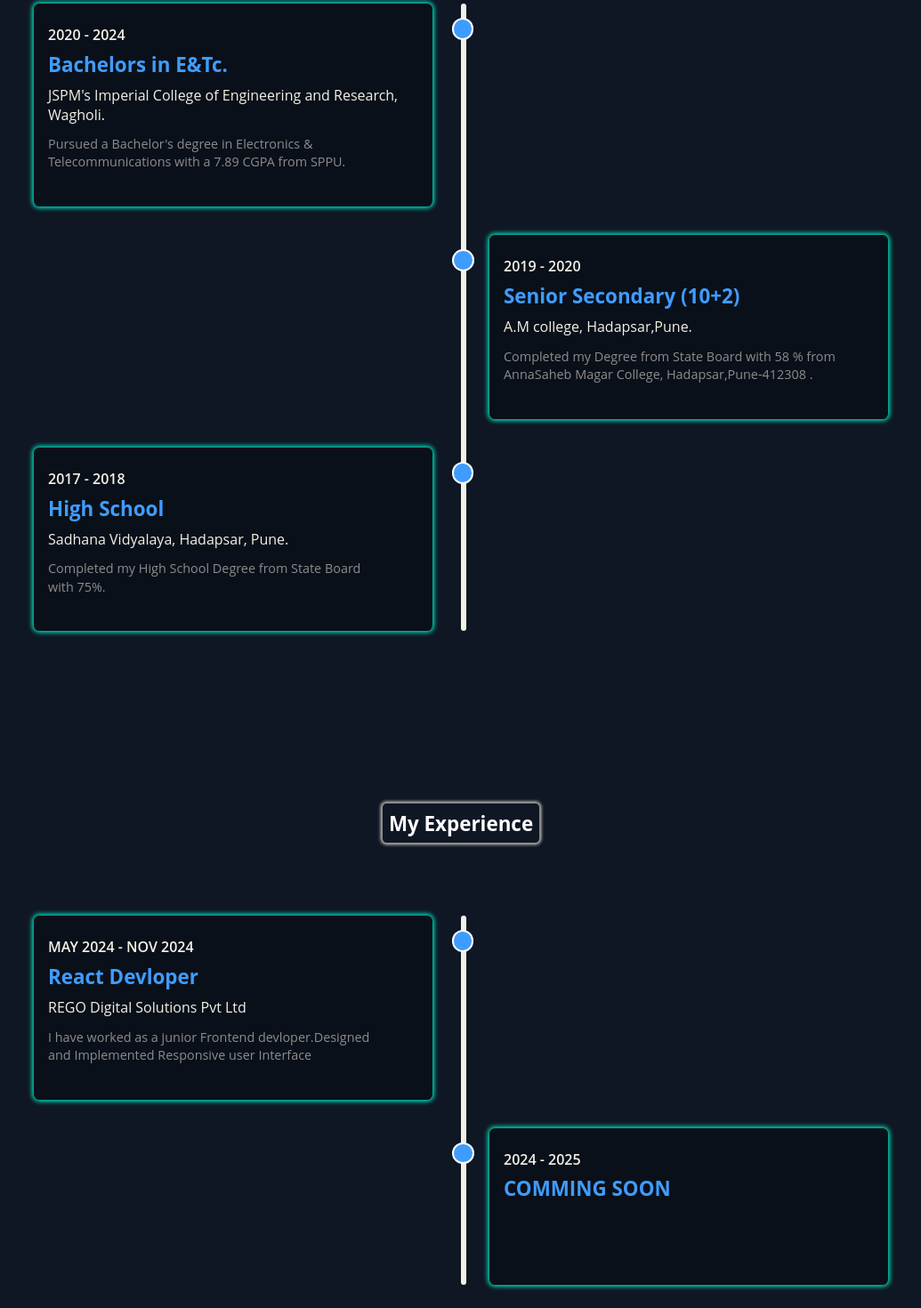
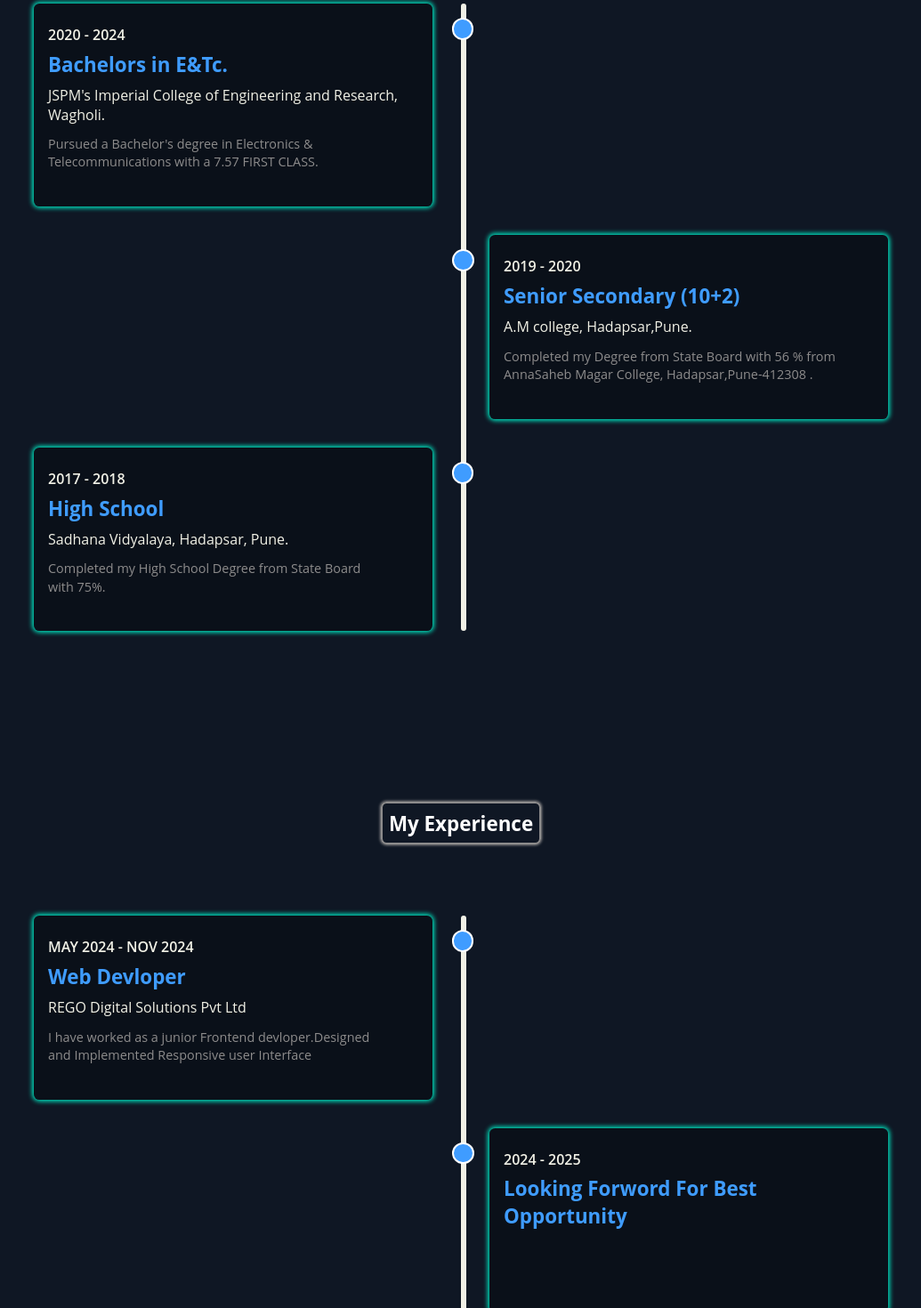
Before and after one commit to Satyampawarsp/Personal-portfolio-React, a React (Create React App) app: page / in a window 1280 px wide. Shown: the part 1007-2477 px from the top of the page at 89% size, without its empty margins (122-1157 px from the left). Built offline with nearby package versions, Linux system fonts and the light colour scheme.

Commit message:
changes in About section like improve lang and marks

```diff
--- a/src/components/about/About.jsx
+++ b/src/components/about/About.jsx
@@ -22,7 +22,7 @@ const About = () => {
                   timeline={"2020 - 2024"}
                   timeline_title={"Bachelors in E&Tc."}
                   location={" JSPM's Imperial College of Engineering and Research, Wagholi."}
-                  details={"Pursued a Bachelor's degree in Electronics & Telecommunications with a 7.89 CGPA from SPPU."}
+                  details={"Pursued a Bachelor's degree in Electronics & Telecommunications with a  7.57 FIRST CLASS."}
                 />
               </div>
 
@@ -32,7 +32,7 @@ const About = () => {
                   timeline={"2019 - 2020"}
                   timeline_title={"Senior Secondary (10+2)"}
                   location={"A.M college, Hadapsar,Pune."}
-                  details={"Completed my Degree from State Board with 58 % from AnnaSaheb Magar College, Hadapsar,Pune-412308 ."}
+                  details={"Completed my Degree from State Board with 56 % from AnnaSaheb Magar College, Hadapsar,Pune-412308 ."}
                 />
               </div>
               <div className={`${style.action_container} ${style.left_container}`}>
@@ -54,7 +54,7 @@ const About = () => {
                 <ActionBox
                   isleft={true}
                   timeline={"MAY 2024 - NOV 2024"}
-                  timeline_title={"React Devloper"}
+                  timeline_title={"Web Devloper"}
                   location={"REGO Digital Solutions Pvt Ltd"}
                   details={"I have worked as a junior Frontend devloper.Designed and Implemented Responsive user Interface"}
                 />
@@ -63,7 +63,7 @@ const About = () => {
                 <ActionBox
                   isleft={false}
                   timeline={"2024 - 2025"}
-                  timeline_title={"COMMING SOON"}
+                  timeline_title={"Looking Forword For Best Opportunity"}
                 />
               </div>
 
```
